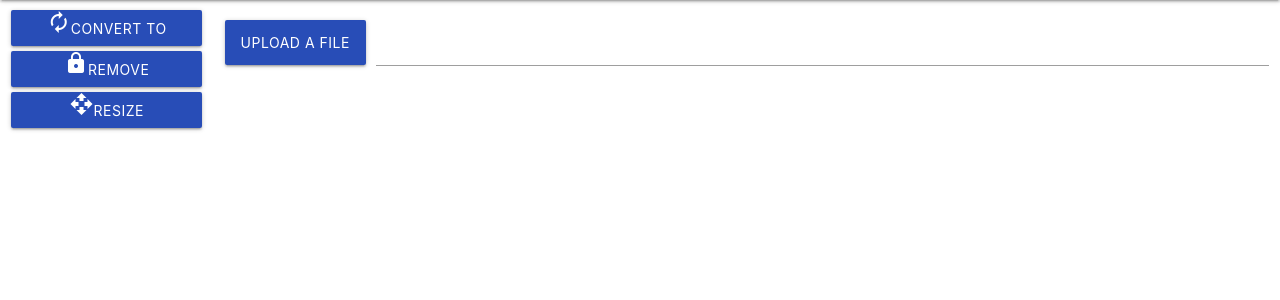
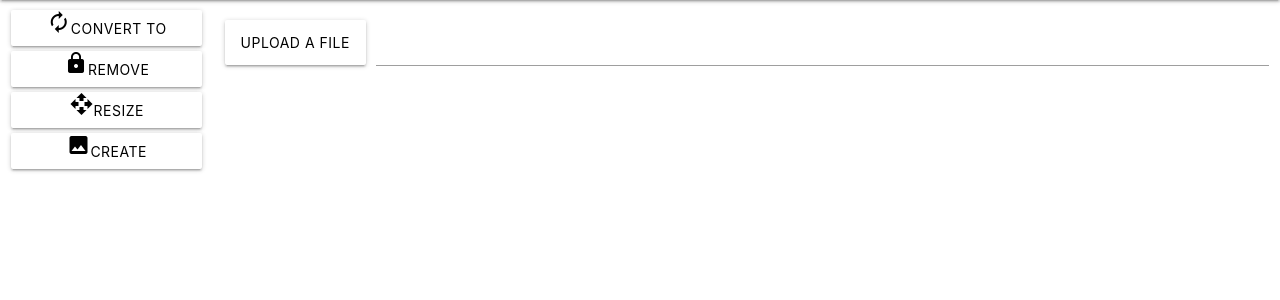
Before and after one commit to squadran2003/imageassistant, a Django app: page / in a window 1280 px wide. Shown: the part 64-364 px from the top of the page. Run offline with Django 5.2, Linux system fonts and the light colour scheme.

Commit message:
added a thumbnail service

```diff
--- a/imageassistant/assets/css/styles.css
+++ b/imageassistant/assets/css/styles.css
@@ -17,19 +17,20 @@
     margin-top: 5px;
 }
 .custom-img-upload-button, .custom-img-transform-button{
-    background-color: #284db7; /* Your custom color */
+    background-color: #ffffff; /* Your custom color */
     margin: 5px,0,0,5px;
+    color:black
 
 }
 .custom-img-upload-button:hover, .custom-img-transform-button:hover {
-    background-color: #3c649f; /* Your custom color */
+    background-color: lightgray; /* Your custom color */
 }
 .custom-img-transform-button {
     min-width: 100%;
 
 }
 .custom-img-transform-button:hover {
-    background-color: 	#3c649f; /* Your custom color */
+    background-color: 	lightgray; /* Your custom color */
 }
 
 .carosel-custom-style {
--- a/imageassistant/templates/index.html
+++ b/imageassistant/templates/index.html
@@ -36,13 +36,16 @@
             <div class="row">
                 <div id="service-buttons">
                     <div class="col s12 m12 l12 xl12  custom-margin-top">
-                        <a class="waves-effect waves-light btn custom-img-transform-button" ><span class="material-icons" style="color:white;">autorenew</span>Convert to Black&White</a>
+                        <a class="waves-effect waves-light btn custom-img-transform-button" ><span class="material-icons" style="color:black;">autorenew</span>Convert to Black&White</a>
                     </div>
                     <div class="col s12 m12 l12 xl12  custom-margin-top">
-                        <a class="waves-effect waves-light btn custom-img-transform-button" ><span class="material-icons" style="color:white;">lock</span>Remove background</a>
+                        <a class="waves-effect waves-light btn custom-img-transform-button" ><span class="material-icons" style="color:black;">lock</span>Remove background</a>
                     </div>
                     <div class="col s12 m12 l12 xl12  custom-margin-top">
-                        <a  class="waves-effect waves-light btn custom-img-transform-button"><span class="material-icons" style="color:white;">open_with</span>Resize</a>
+                        <a  class="waves-effect waves-light btn custom-img-transform-button"><span class="material-icons" style="color:black;">open_with</span>Resize</a>
+                    </div>
+                    <div class="col s12 m12 l12 xl12  custom-margin-top">
+                        <a  class="waves-effect waves-light btn custom-img-transform-button"><span class="material-icons" style="color:black;">image</span>Create Thumbnail</a>
                     </div>
                 </div>
             </div>
```
Also changed, not shown: imageassistant/images/tasks.py (+26 -0 lines), imageassistant/images/views.py (+11 -5 lines).
